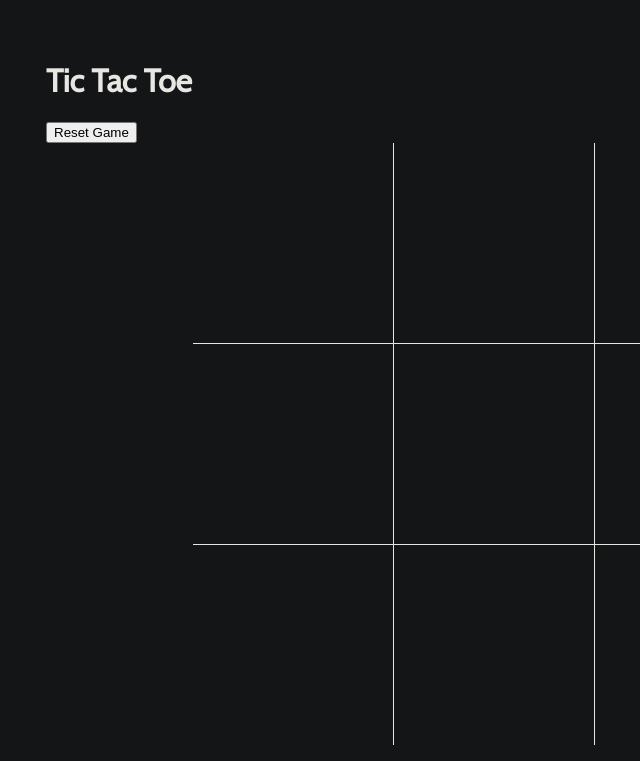
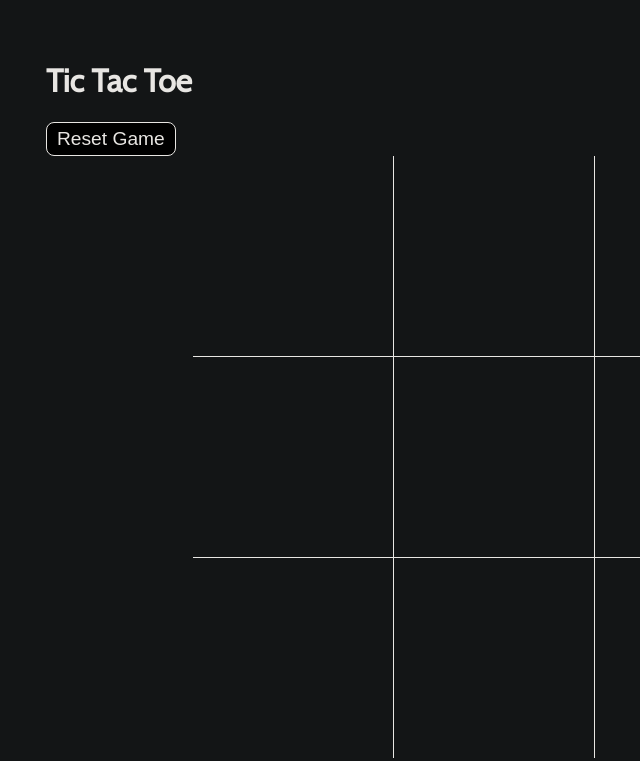
Before and after one commit to AntGNgo/odin-tic-tac-toe, a plain HTML site: page index.html in a window 1280 px wide. Shown: the whole page, without its empty margins (146-786 px from the left). Drawn offline with nearby package versions, Linux system fonts and the light colour scheme.

Commit message:
style reset button

```diff
--- a/style.css
+++ b/style.css
@@ -56,6 +56,16 @@ body {
 	border-right: 1px solid rgb(232, 230, 227);
 }
 
+#reset {
+	border: 1px solid rgb(232, 230, 227);
+	padding: 5px 10px;
+	background: black;
+	font-size: 1.2rem;
+	color: rgb(232, 230, 227);
+	border-radius: 8px;
+	cursor: pointer;
+}
+
 #game-over {
 	height: 100vh;
 	width: 100vw;
@@ -88,11 +98,13 @@ body {
 	font-size: 1.5rem;
 }
 
-#play-again:hover {
+#play-again:hover,
+#reset:hover {
 	transform: scale(1.05);
 }
 
-#play-again:active {
+#play-again:active,
+#reset:active {
 	transform: scale(1.02);
 }
 
```
